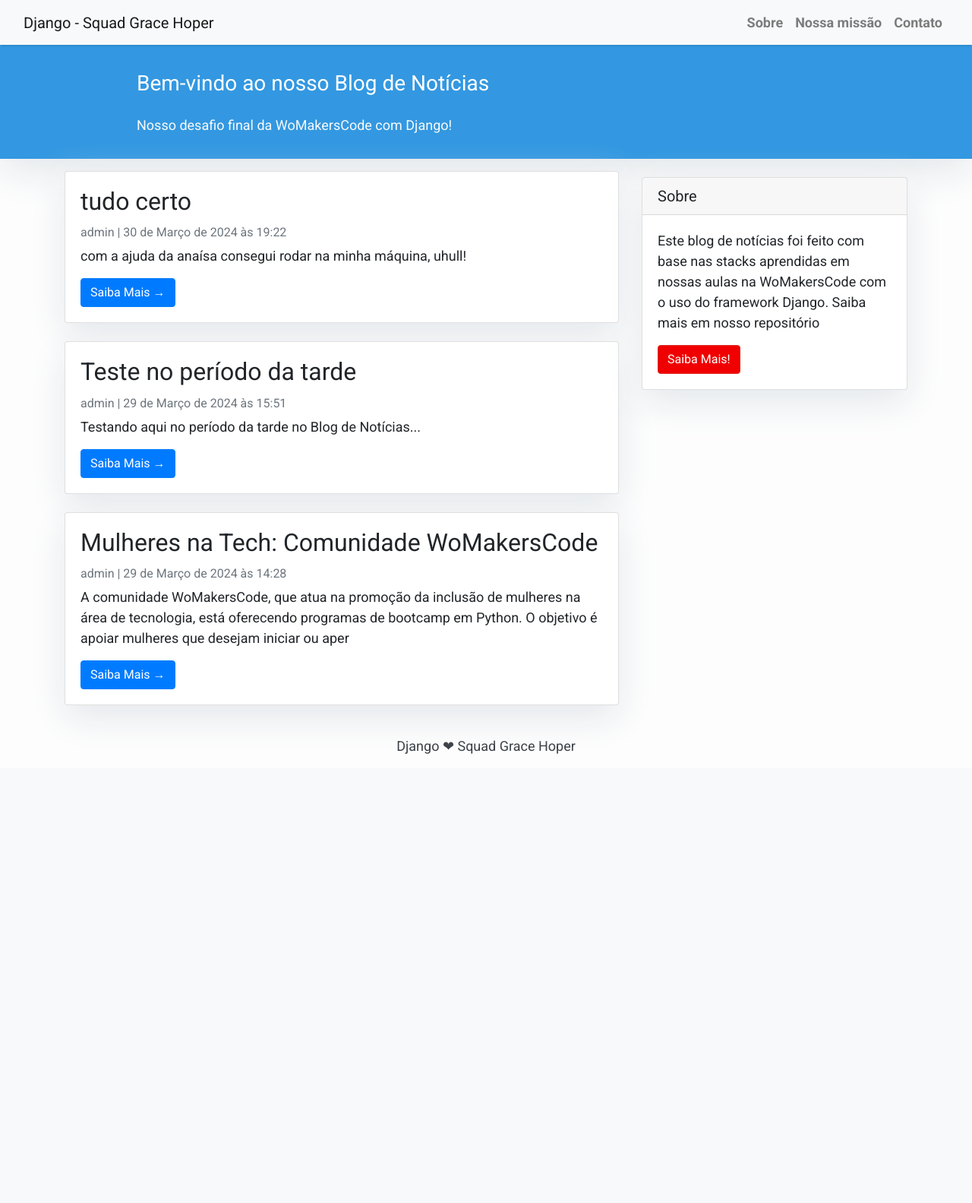
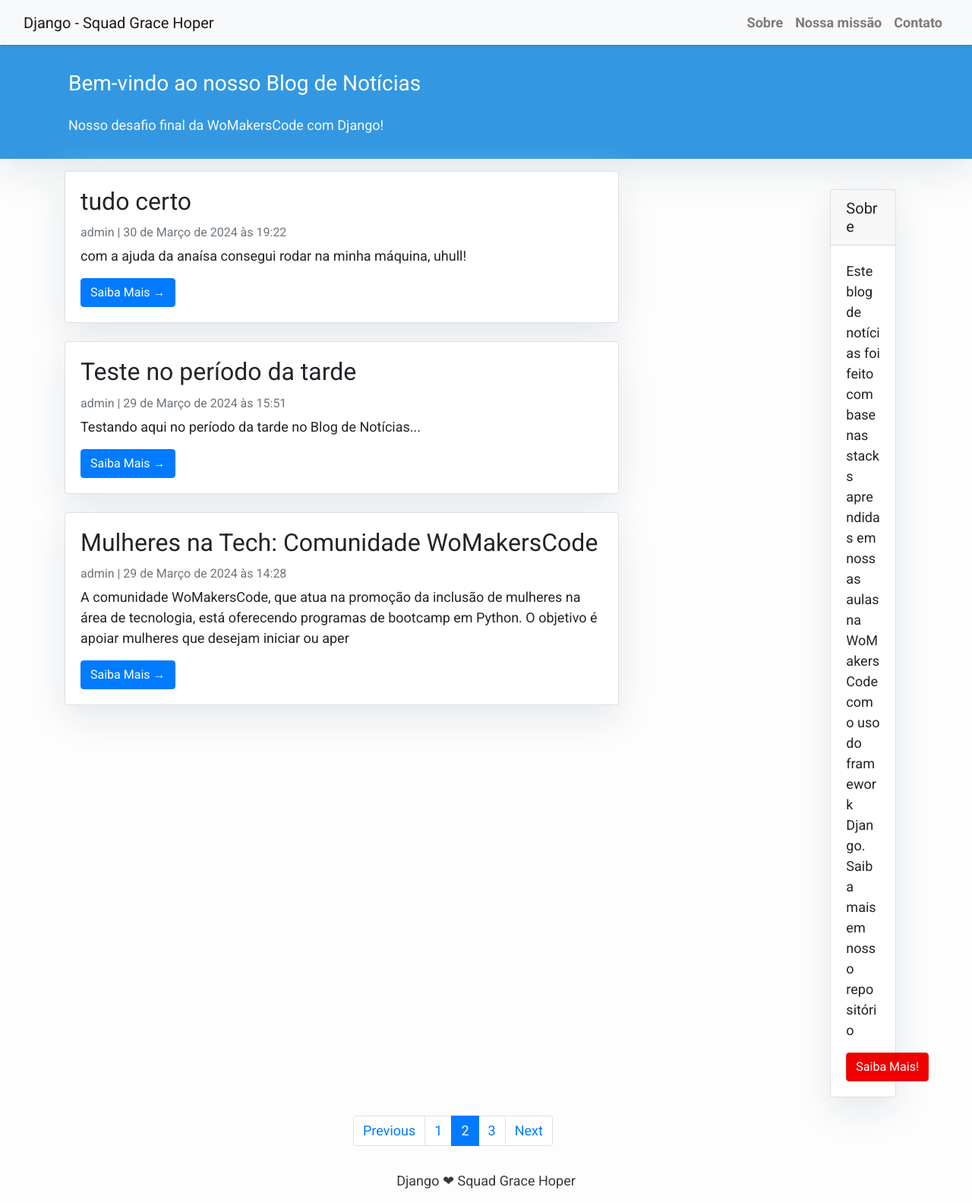
Before and after one commit to anaisateodoro/django-blog-noticias, a Django app: page / in a window 1280 px wide. Shown: the whole page at 76% size. Before the commit the page ends 992 px from the top, so only its background shows below. Run offline with Django 5.2, Linux system fonts and the light colour scheme; data comes from the database, SQL or seed files in the repository; both versions use the stored data as it was after the commit; some libraries are stand-ins or nearby versions.

Commit message:
:sparkles: feat: inserido paginação

```diff
--- a/blog/views.py
+++ b/blog/views.py
@@ -1,11 +1,19 @@
-# Crear noosas views aqui.
+# Crear nossas views aqui.
 from django.views import generic
+from django.shortcuts import render
+from django.core.paginator import Paginator, PageNotAnInteger, EmptyPage
 from .models import Post
 
 class PostList(generic.ListView):
     queryset = Post.objects.filter(status=1).order_by('-created_on')
     template_name = 'index.html'
+    paginate_by = 3
 
+    def index(request):
+        post_list = Post.objects.all()
+        paginator = Paginator(post_list, 5) # 5 post por página
+        page_list = request.GET.get('page')
+        page = page.get_page(page_list)
 class PostDetail(generic.DetailView):
     model = Post
     template_name = 'post_detail.html'
--- a/oursite/settings.py
+++ b/oursite/settings.py
@@ -38,7 +38,8 @@ INSTALLED_APPS = [
     'django.contrib.sessions',
     'django.contrib.messages',
     'django.contrib.staticfiles',
-    'blog'
+    'bootstrap4',
+    'blog',
 ]
 
 MIDDLEWARE = [
--- a/templates/index.html
+++ b/templates/index.html
@@ -1,4 +1,8 @@
 {% extends "base.html" %}
+{% load static %}
+<link rel="stylesheet" href="{% static 'bootstrap/css/bootstrap.min.css' %}">
+<link rel="stylesheet" href="{% static 'custom.css' %}">
+
 {% block content %}
 <style>
     body {
@@ -20,16 +24,18 @@
     <div class="overlay"></div>
     <div class="container">
         <div class="row">
-            <div class=" col-md-8 col-md-10 mx-auto">
-                <div class="site-heading">
-                    <h3 class=" site-heading my-4 mt-3 text-white"> Bem-vindo ao nosso Blog de Notícias</h3>
-                    <p class="text-light">Nosso desafio final da WoMakersCode com Django! &nbsp
-                    </p>
+            <div class="col-md-10 mx-auto">
+                <div class="site-heading" style="margin-left: -90px;"> <!-- Adicione um estilo online para mover o texto para a esquerda -->
+                    <h3 class="site-heading my-4 mt-3 text-white">
+                        Bem-vindo ao nosso Blog de Notícias
+                    </h3>
+                    <p class="text-light">Nosso desafio final da WoMakersCode com Django!</p>
                 </div>
             </div>
         </div>
     </div>
 </header>
+
 <div class="container">
     <div class="row">
         <!-- Blog Entries Column -->
@@ -38,14 +44,39 @@
             <div class="card mb-4">
                 <div class="card-body">
                     <h2 class="card-title">{{ post.title }}</h2>
-                    <p class="card-text text-muted h6">{{ post.author }} | {{ post.created_on}} </p>
-                    <p class="card-text">{{post.content|slice:":200" }}</p>
-                    <a href="{% url 'post_detail' post.slug  %}" class="btn btn-primary">Saiba Mais &rarr;</a>
+                    <p class="card-text text-muted h6">{{ post.author }} | {{ post.created_on }} </p>
+                    <p class="card-text">{{ post.content|slice:":200" }}</p>
+                    <a href="{% url 'post_detail' post.slug %}" class="btn btn-primary">Saiba Mais &rarr;</a>
                 </div>
             </div>
             {% endfor %}
         </div>
-        {% block sidebar %} {% include 'sidebar.html' %} {% endblock sidebar %}
+     {% block sidebar %}
+        <div class="col-md-4 mt-3">
+            {% include 'sidebar.html' %}
+        </div>
+        {% endblock sidebar %}
     </div>
 </div>
-{%endblock%}
+
+
+<!-- Paginação -->
+<div class="container">
+    <div class="row">
+        <div class="col-md-4 offset-md-4">
+              <nav aria-label="...">
+                <ul class="pagination">
+                <li class="page-item">
+                    <a class="page-link" href="#" tabindex="-1">Previous</a>
+                </li>
+                <li class="page-item"><a class="page-link" href="#">1</a></li>
+                <li class="page-item active">
+                    <a class="page-link" href="#">2 <span class="sr-only">(current)</span></a>
+                </li>
+                <li class="page-item"><a class="page-link" href="#">3</a></li>
+                <li class="page-item">
+                    <a class="page-link" href="#">Next</a>
+                </li>
+                </ul>
+            </nav>
+{%endblock %}
```
Also changed, not shown: blog/static/custom.css (added), db.sqlite3, templates/base.html (line endings or trailing spaces).
